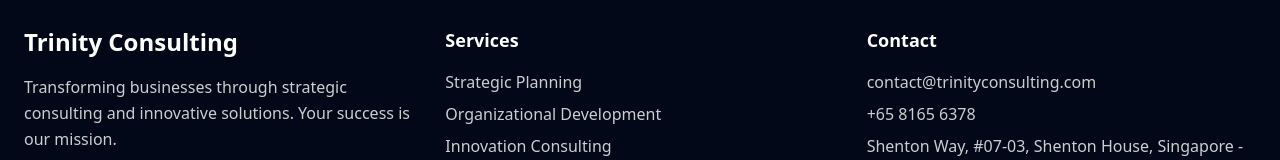
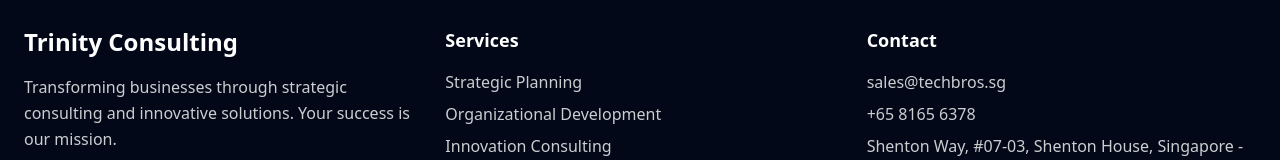
Before and after one commit to suyashm002/asia-future-web-glow, a React (Vite) app: page / in a window 1280 px wide. Shown: the part 6277-6437 px from the top of the page. Built offline with nearby package versions, Linux system fonts and the light colour scheme.

Commit message:
Update email address
Change email ID to sales@techbros.sg in the Contact and Footer components.
-edited src/components/Contact.tsx
-edited src/components/Footer.tsx

```diff
--- a/src/components/Contact.tsx
+++ b/src/components/Contact.tsx
@@ -36,8 +36,8 @@ const Contact = () => {
     {
       icon: Mail,
       title: "Email",
-      info: "contact@trinityconsulting.com",
-      action: "mailto:contact@trinityconsulting.com"
+      info: "sales@techbros.sg",
+      action: "mailto:sales@techbros.sg"
     },
     {
       icon: Phone,
--- a/src/components/Footer.tsx
+++ b/src/components/Footer.tsx
@@ -30,7 +30,7 @@ const Footer = () => {
           <div className="space-y-4">
             <h4 className="text-lg font-semibold">Contact</h4>
             <div className="space-y-2 text-background/80">
-              <p>contact@trinityconsulting.com</p>
+              <p>sales@techbros.sg</p>
               <p>+65 8165 6378</p>
               <p>Shenton Way, #07-03, Shenton House, Singapore - 068805</p>
             </div>
```
